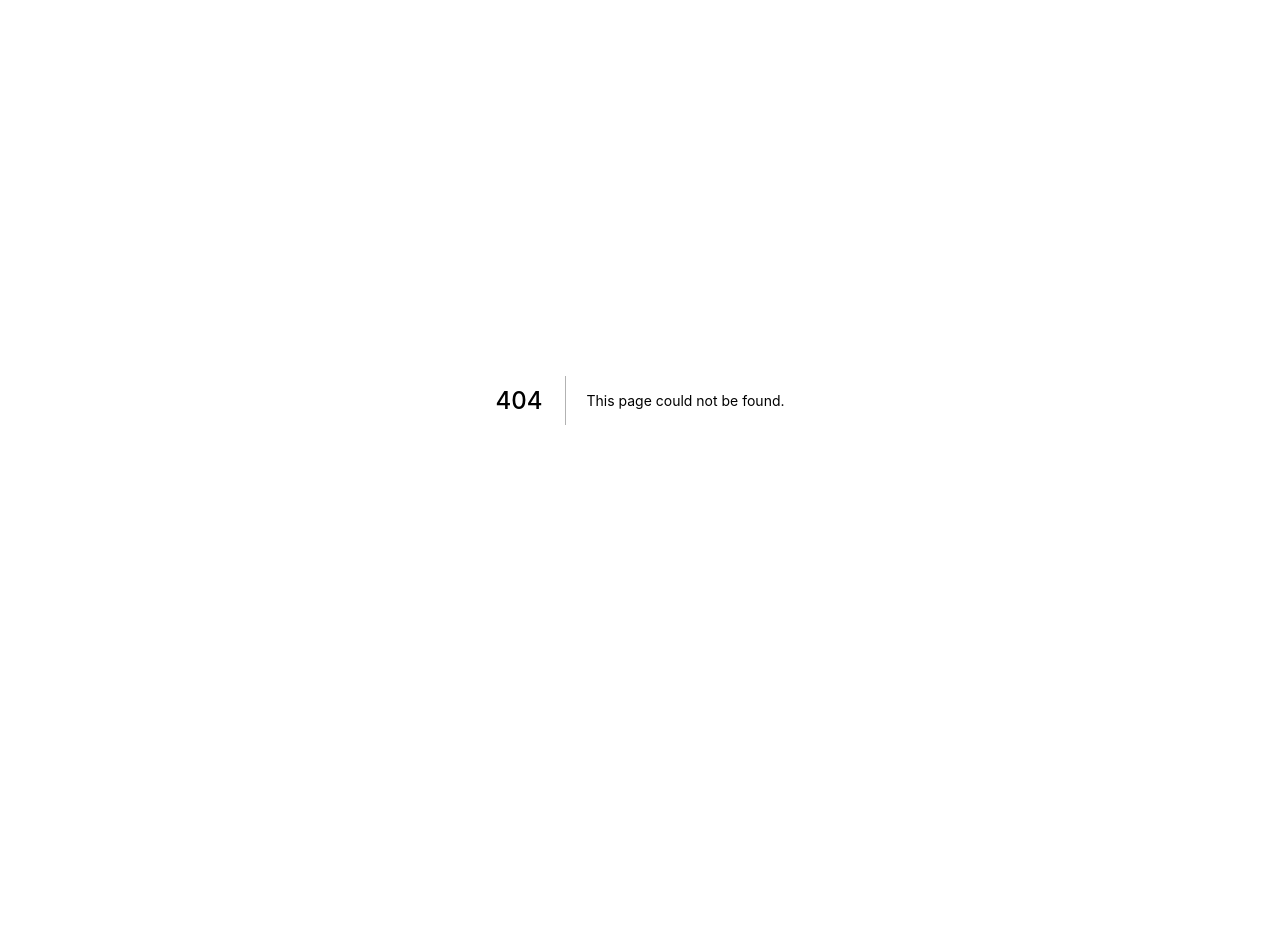
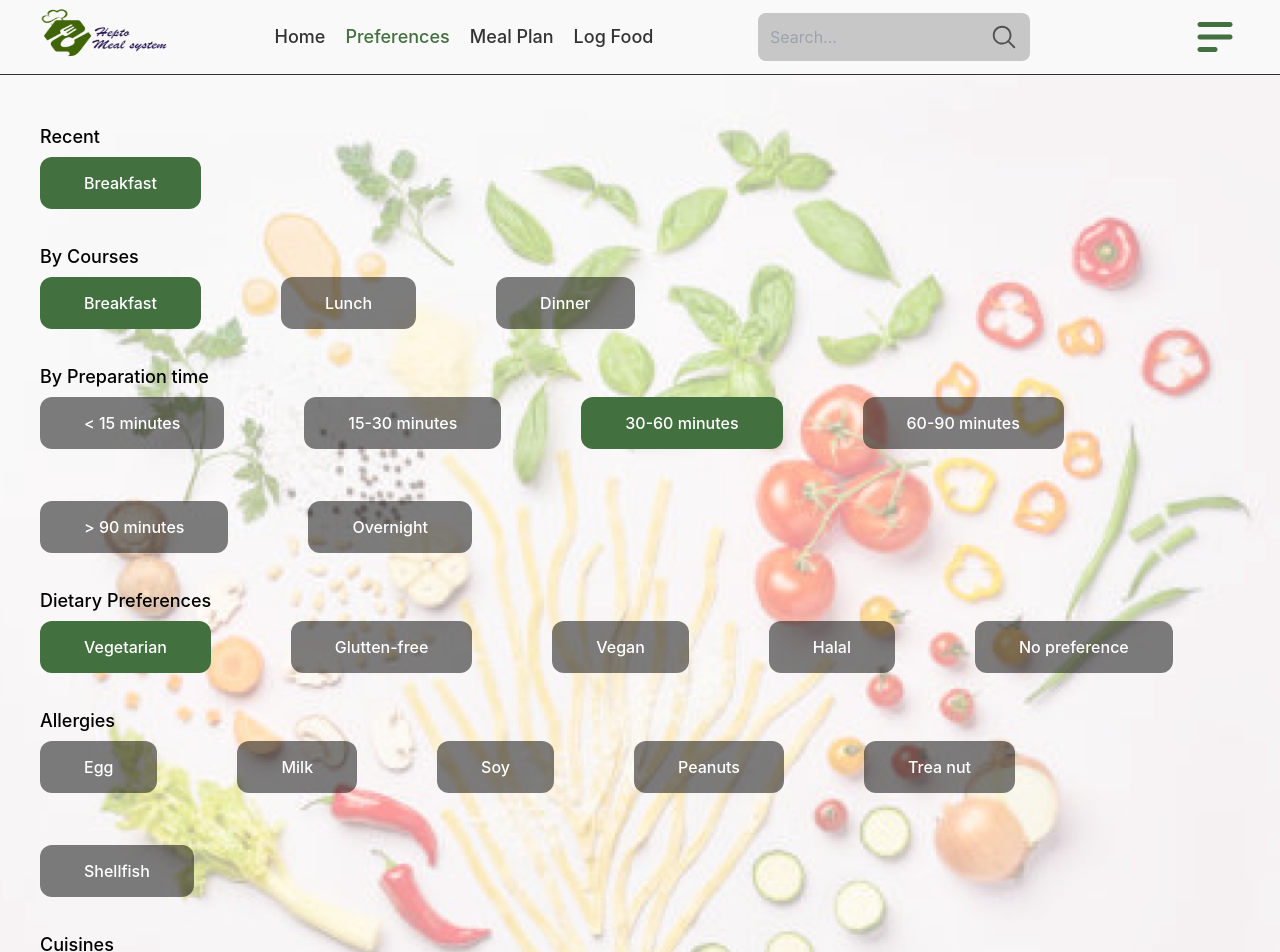
Before and after one commit to Suliatyusuff/hepto-meal, a Next.js app: page /preferences in a window 1280 px wide. Before the commit this address had no page. Shown: the top 952 px of the page. Before the commit the page ends 800 px from the top, so only its background shows below. Built offline with nearby package versions, Linux system fonts and the light colour scheme.

Commit message:
Added new pages

```diff
--- a/assets/images/index.js
+++ b/assets/images/index.js
@@ -2,5 +2,6 @@ import mealBg from "./meal-bg.png";
 import logo from './logo.png';
 import MenuIcon from './menu-icon.png';
 import recipeFood from "./recipe-food.png";
+import FoodBg from "./food-bg.png";
 
-export { mealBg, logo, recipeFood, MenuIcon };
+export { mealBg, logo, recipeFood, MenuIcon, FoodBg };
--- a/components/index.js
+++ b/components/index.js
@@ -2,3 +2,4 @@ export * from "./authLayout";
 export * from "./button";
 export * from "./layout"
 export * from "./navbar";
+export * from "./peferenceItem";
--- a/components/layout/Meta.jsx
+++ b/components/layout/Meta.jsx
@@ -24,7 +24,7 @@ export const Meta = ( {
 			<meta name="keywords" content={keywords} />
 			<meta name="description" content={description} />
 			<link rel="icon" href="/favicon.ico" />
-			<title>{title} - {name}</title>
+			<title>{name}</title>
 		</Head>
 	);
 };
--- a/components/navbar/Navbar.jsx
+++ b/components/navbar/Navbar.jsx
@@ -1,10 +1,13 @@
 import Image from "next/image";
 import Link from "next/link";
 import { logo, MenuIcon } from "assets";
+import { useRouter } from 'next/router'
 
 export const Navbar = () => {
+    const router = useRouter()
+
     return (
-        <nav className="flex justify-between items-center px-5 mb-16 md:px-10 py-2 border-b border-b-[#000000]/80">
+        <nav className="flex flex-wrap justify-between items-center px-5  md:px-10 py-2 border-b border-b-[#000000]/80 bg-[#E5E5E5]/25">
             <div className="flex items-center">
                 <Link href="/">
                     <a className="text-2xl font-bold text-primary-500">
@@ -12,32 +15,45 @@ export const Navbar = () => {
                     </a>
                 </Link>
             </div>
-            <div className="flex items-center ">
+            <div className="flex flex-wrap items-center justify-center gap-5">
                 <Link href="/home">
-                    <a className="text-primary-500 hover:text-primary-500/80 font-medium text-lg">
+                    <a className={`${router.pathname === "/home" ? 'text-primary-500' : 'text-black/80'} hover:text-primary-500/80 font-medium text-lg`}>
                         Home
                     </a>
                 </Link>
-                <Link href="/Preferences">
-                    <a className="text-primary-500 hover:text-primary-500/80 font-medium text-lg ml-5">
+                <Link href="/preferences">
+                    <a className={`${router.pathname === "/preferences" ? 'text-primary-500' : 'text-black/80'} hover:text-primary-500/80 font-medium text-lg`}>
                         Preferences
                     </a>
                 </Link>
                 <Link href="/Preferences">
-                    <a className="text-primary-500 hover:text-primary-500/80 font-medium text-lg ml-5">
+                    <a className={`${router.pathname === "/meal-plan" ? 'text-primary-500' : 'text-black/80'} hover:text-primary-500/80 font-medium text-lg`}>
                         Meal Plan
                     </a>
                 </Link>
                 <Link href="/Preferences">
-                    <a className="text-primary-500 hover:text-primary-500/80 font-medium text-lg ml-5">
+                    <a className={`${router.pathname === "/home" ? 'text-primary-500' : 'text-black/80'} hover:text-primary-500/80 font-medium text-lg`}>
                         Log Food
                     </a>
                 </Link>
             </div>
-            <div className="flex items-center">
-                <input type="search" placeholder="Search..." className="bg-black/20 h-12 px-3 focus:border-black/40 focus:outline-none text-black/30 rounded-lg mr-40" />
+            <div className="hidden lg:flex items-center">
+                <form action="" method="post">
+                    <div className="relative  mr-40">
+                        <input type="search" placeholder="Search..." className="bg-black/20 h-12 px-3 focus:border-black/40 focus:outline-none text-black/30 rounded-lg" />
 
-                <Image src={MenuIcon} alt="logo" width={50} height={50} className="rounded-full" />
+                        <span className="absolute inset-y-0 right-3 flex items-center pl-3">
+                            <svg className="h-7 w-7 fill-black/60" xmlns="http://www.w3.org/2000/svg" x="0px" y="0px" width="30"
+                                height="30" viewBox="0 0 30 30">
+                                <path
+                                    d="M 13 3 C 7.4889971 3 3 7.4889971 3 13 C 3 18.511003 7.4889971 23 13 23 C 15.396508 23 17.597385 22.148986 19.322266 20.736328 L 25.292969 26.707031 A 1.0001 1.0001 0 1 0 26.707031 25.292969 L 20.736328 19.322266 C 22.148986 17.597385 23 15.396508 23 13 C 23 7.4889971 18.511003 3 13 3 z M 13 5 C 17.430123 5 21 8.5698774 21 13 C 21 17.430123 17.430123 21 13 21 C 8.5698774 21 5 17.430123 5 13 C 5 8.5698774 8.5698774 5 13 5 z">
+                                </path>
+                            </svg>
+                        </span>
+                    </div>
+                </form>
+
+                <Image src={MenuIcon} alt="logo" width={50} height={50} className="rounded-full cursor-pointer" />
             </div>
         </nav>
     )
--- /dev/null
+++ b/components/peferenceItem/PeferenceItem.jsx
@@ -0,0 +1,11 @@
+export const PeferenceItem = ( { name, value, onChange, active } ) => {
+    return (
+        <span>
+            <label htmlFor={`${name}-${value}`} className={`rounded-xl py-2 md:py-3 xl:py-4 focus:border-gray focus:outline-none ${active === value ? 'bg-primary-500' : 'bg-black/50'}  text-white
+            px-2 md:px-6 xl:px-11 font-medium  hover:bg-primary-500/90 cursor-pointer`}>
+                <input type="radio" className="hidden" name={name} value={value} id={`${name}-${value}`} onChange={onChange} />
+                <span>{value}</span>
+            </label>
+        </span>
+    )
+}
--- /dev/null
+++ b/components/peferenceItem/index.js
@@ -0,0 +1 @@
+export * from "./peferenceItem";
--- a/pages/home.jsx
+++ b/pages/home.jsx
@@ -1,4 +1,3 @@
-import Link from "next/link";
 import { Layout } from "components";
 import { recipeFood } from "assets";
 import Image from "next/image";
@@ -26,7 +25,7 @@ export default function Home () {
                     The meal of your choice will be prepared for you if you submit a description.
                 </p>
                 <div className="mt-20">
-                    <Button as="Link" href="/create-recipe" text="Create a recipe" className="rounded-xl h-[3.325rem]" />
+                    <Button as="Link" href="/preferences" text="Create a recipe" className="rounded-xl h-[3.325rem]" />
                 </div>
             </section>
         </Layout>
--- /dev/null
+++ b/pages/preferences.jsx
@@ -0,0 +1,133 @@
+import { useState } from "react";
+import Link from "next/link";
+import { Layout } from "components";
+import { recipeFood } from "assets";
+import Image from "next/image";
+import { Button, PeferenceItem } from "../components";
+
+const recent = {
+    name: "recent",
+    items: [ "Breakfast" ]
+}
+const courses = {
+    name: "course",
+    items: [ "Breakfast", "Lunch", "Dinner" ]
+}
+const preparationTime = {
+    name: "preparationTime",
+    items: [ "< 15 minutes", "15-30 minutes", "30-60 minutes", "60-90 minutes", "> 90 minutes", "Overnight" ]
+}
+const dietaryPeferences = {
+    name: "dietaryPeferences",
+    items: [ "Vegetarian", "Glutten-free", "Vegan", "Halal", "No preference" ]
+}
+const allergies = {
+    name: "allergies",
+    items: [ "Egg", "Milk", "Soy", "Peanuts", "Trea nut", "Shellfish" ]
+}
+const cuisines = {
+    name: "cuisines",
+    items: [ "Indian" ]
+}
+
+export default function Preferences () {
+    const [ selectedCourse, setSelectedCourse ] = useState( "Breakfast" );
+    const [ selectedPreparationTime, setSelectedPreparationTime ] = useState( "30-60 minutes" );
+    const [ selectedRecent, setSelectedRecent ] = useState( "Breakfast" );
+    const [ selectedDietaryPeferences, setSelectedDietaryPeferences ] = useState( "Vegetarian" );
+    const [ selectedAllergies, setSelectedAllergies ] = useState( "" );
+    const [ selectedCuisines, setSelectedCuisines ] = useState( "Indian" );
+
+    return (
+        <Layout title="Preferences">
+            <section className="px-4 md:px-10 bg-food-pan bg-no-repeat bg-cover pb-20 bg-center">
+                <div className="pt-12">
+                    <p>
+                        <span className="font-medium text-lg">Recent</span>
+                    </p>
+                    <div className="flex flex-wrap gap-x-2 gap-y-10 md:gap-10 xl:gap-20 mt-5">
+                        {
+                            recent.items.map( ( item, index ) => (
+                                <PeferenceItem active={selectedRecent} key={index} name={recent.name} value={item} onChange={e => setSelectedRecent( e.target.value )} />
+                            )
+                            )
+                        }
+                    </div>
+                </div>
+                <div className="mt-12">
+                    <p>
+                        <span className="font-medium text-lg">By Courses</span>
+                    </p>
+                    <div className="flex flex-wrap gap-x-2 gap-y-10 md:gap-10 xl:gap-20 mt-5">
+                        {
+                            courses.items.map( ( course, index ) => (
+                                <PeferenceItem active={selectedCourse} key={index} name={courses.name} value={course} onChange={e => setSelectedCourse( e.target.value )} />
+                            )
+                            )
+                        }
+                    </div>
+                </div>
+                <div className="mt-12">
+                    <p>
+                        <span className="font-medium text-lg">By Preparation time</span>
+                    </p>
+                    <div className="flex flex-wrap gap-x-2 gap-y-10 md:gap-10 xl:gap-20 mt-5">
+                        {
+                            preparationTime.items.map( ( time, index ) => (
+                                <PeferenceItem active={selectedPreparationTime} key={index} name={preparationTime.name} value={time} onChange={e => setSelectedPreparationTime( e.target.value )} />
+                            )
+                            )
+                        }
+                    </div>
+                </div>
+                <div className="mt-12">
+                    <p>
+                        <span className="font-medium text-lg">Dietary Preferences</span>
+                    </p>
+                    <div className="flex flex-wrap gap-x-2 gap-y-10 md:gap-10 xl:gap-20 mt-5">
+                        {
+                            dietaryPeferences.items.map( ( item, index ) => (
+                                <PeferenceItem active={selectedDietaryPeferences} key={index} name={dietaryPeferences.name} value={item} onChange={e => setSelectedDietaryPeferences( e.target.value )} />
+                            )
+                            )
+                        }
+                    </div>
+                </div>
+                <div className="mt-12">
+                    <p>
+                        <span className="font-medium text-lg">Allergies</span>
+                    </p>
+                    <div className="flex flex-wrap gap-x-2 gap-y-10 md:gap-10 xl:gap-20 mt-5">
+                        {
+                            allergies.items.map( ( item, index ) => (
+                                <PeferenceItem active={selectedAllergies} key={index} name={allergies.name} value={item} onChange={e => setSelectedAllergies( e.target.value )} />
+                            )
+                            )
+                        }
+                    </div>
+                </div>
+                <div className="mt-12">
+                    <p>
+                        <span className="font-medium text-lg">Cuisines</span>
+                    </p>
+                    <div className="flex flex-wrap gap-x-2 gap-y-10 md:gap-10 xl:gap-20 mt-5">
+                        {
+                            cuisines.items.map( ( item, index ) => (
+                                <PeferenceItem active={selectedCuisines} key={index} name={cuisines.name} value={item} onChange={e => setSelectedCuisines( e.target.value )} />
+                            )
+                            )
+                        }
+                    </div>
+                </div>
+                <div className="mt-10  text-center">
+                    <Link href="/ingredients">
+                        <a className="text-center text-xl xl:text-3xl font-medium text-[#535353]">
+                            Please select the key ingredients you have &gt;&gt;
+                        </a>
+                    </Link>
+                </div>
+            </section>
+
+        </Layout>
+    )
+}
--- a/tailwind.config.js
+++ b/tailwind.config.js
@@ -5,6 +5,9 @@ module.exports = {
   ],
   theme: {
     extend: {
+      backgroundImage: {
+        'food-pan': "url('/images/food-bg.png')",
+      },
       colors: {
         "primary-500": "#43703F"
       },
```
Also changed, not shown: assets/images/food-bg.png (added), public/images/food-bg.png (added).
